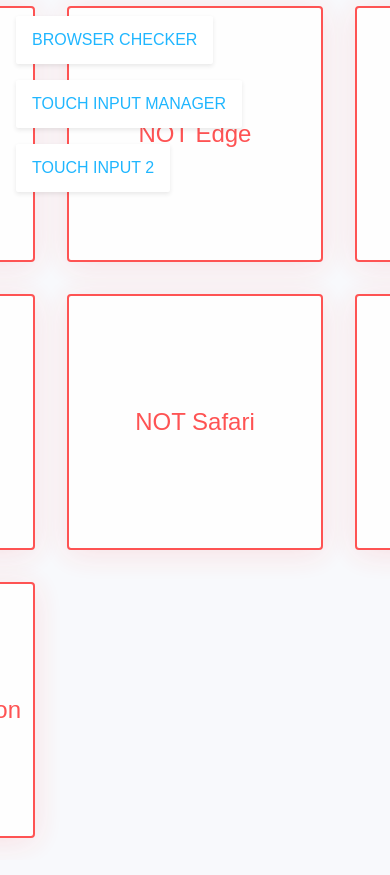
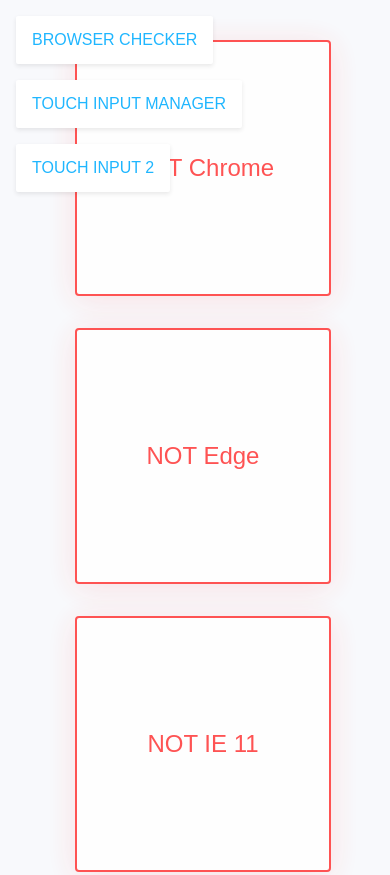
Before and after one commit to Pageworks/device-manager, a plain HTML site: page index.html in a window 390 px wide. Shown: the top 875 px of the page. Drawn offline with Linux system fonts and the light colour scheme.

Commit message:
Fixes mobile issues and adds connection block

```diff
--- a/assets/main.css
+++ b/assets/main.css
@@ -9,22 +9,17 @@ body{
 }
 
 article{
-    height: 100vh;
+    min-height: 100vh;
     width: 100vw;
-    overflow: hidden;
+    overflow-x: hidden;
 }
 
 section{
+    position: relative;
+    padding: 32px;
     width: 100%;
-    height: 100%;
-    position: absolute;
-    top: 0;
-    left: 0;
     display: flex;
-    align-items: center;
     justify-content: center;
-    flex-direction: column;
-    flex-wrap: nowrap;
 }
 
 div{
@@ -33,12 +28,27 @@ div{
 }
 
 ul{
-    max-width: 1200px;
+    width: 256px;
+    max-width: 100vw;
     margin: 0;
     padding: 0;
     display: grid;
-    grid-template-columns: 1fr 1fr 1fr;
+    grid-template-columns: 1fr;
     gap: 32px;
+}
+
+@media (min-width: 544px){
+    ul{
+        width: 544px;
+        grid-template-columns: 1fr 1fr;
+    }
+}
+
+@media (min-width: 832px){
+    ul{
+        width: 832px;
+        grid-template-columns: 1fr 1fr 1fr;
+    }
 }
 
 ul li{
```
